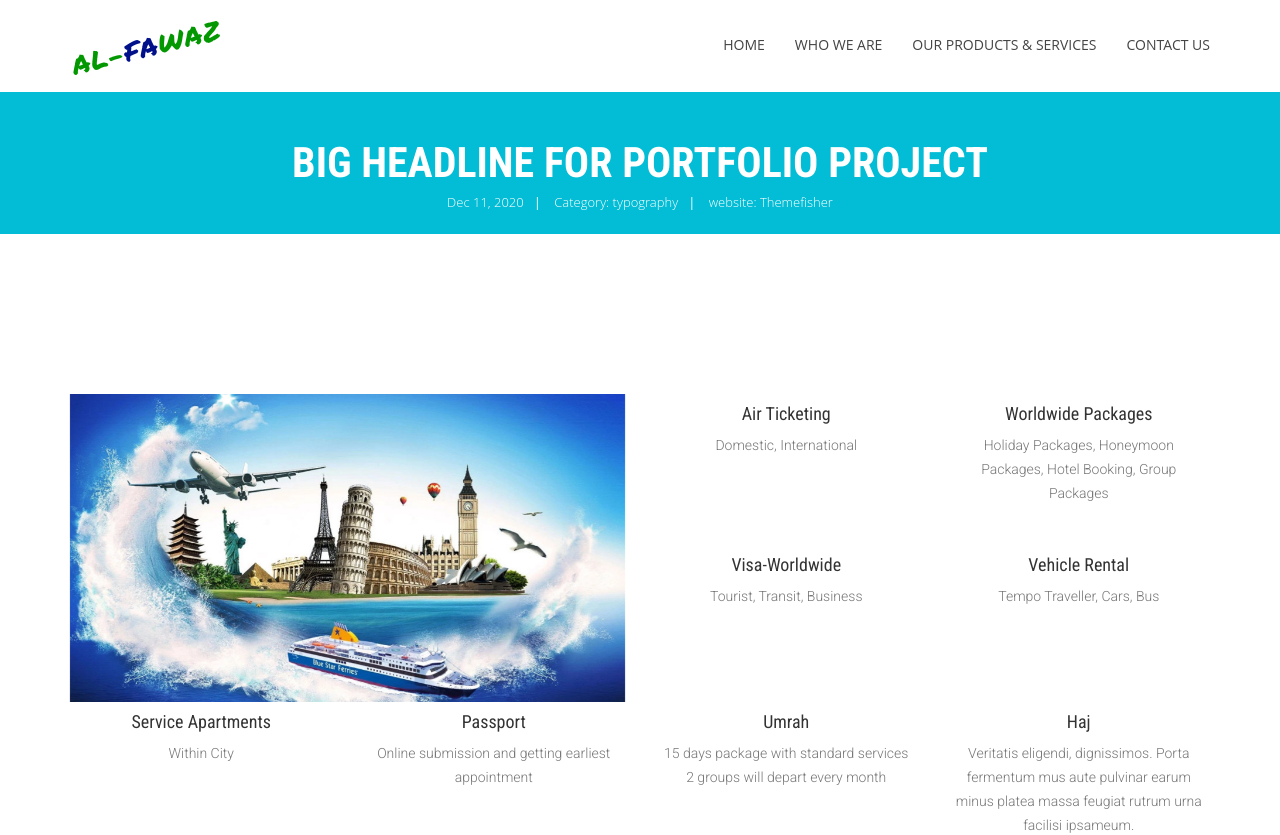
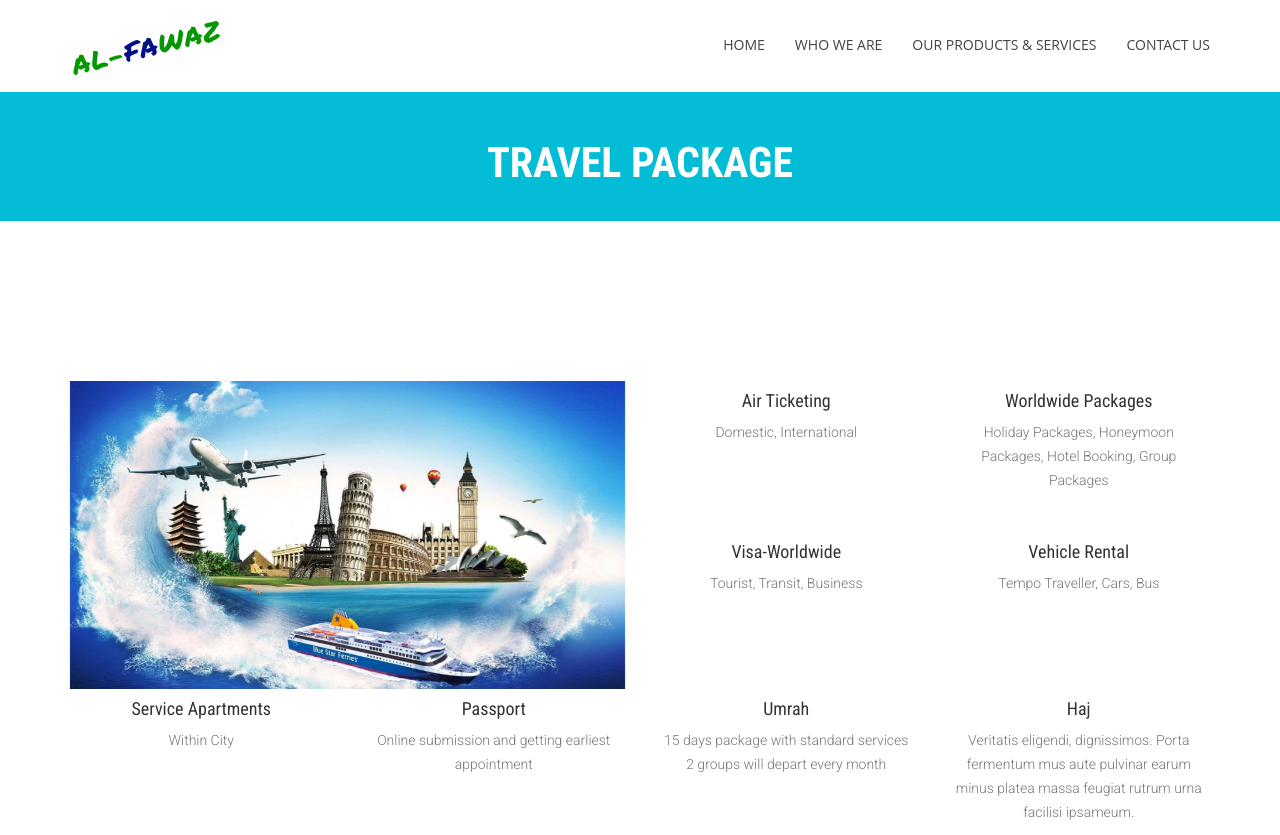
Before and after one commit to iamsiddique/al-fawaz, an Angular app: page /travel-details in a window 1280 px wide. Shown: the top 835 px of the page. Built offline with nearby package versions, Linux system fonts and the light colour scheme; a web font is replaced by a local one.

Commit message:
21.01.18- second

```diff
--- a/src/app/product-detail/product-detail.component.html
+++ b/src/app/product-detail/product-detail.component.html
@@ -7,12 +7,12 @@ Global Page Section Start
         <div class="row">
             <div class="col-md-12">
                 <div class="block">
-                    <h2>Big Headline for Portfolio Project</h2>
-                    <div class="portfolio-meta">
+                    <h2>Travel Package</h2>
+                    <!-- <div class="portfolio-meta">
                        <span>Dec 11, 2020</span>|
                        <span> Category: typography</span>|
                        <span> website: <a href="http://www.themefisher.com">Themefisher</a></span>
-                    </div>
+                    </div> -->
                 </div>
             </div>
         </div>
```
